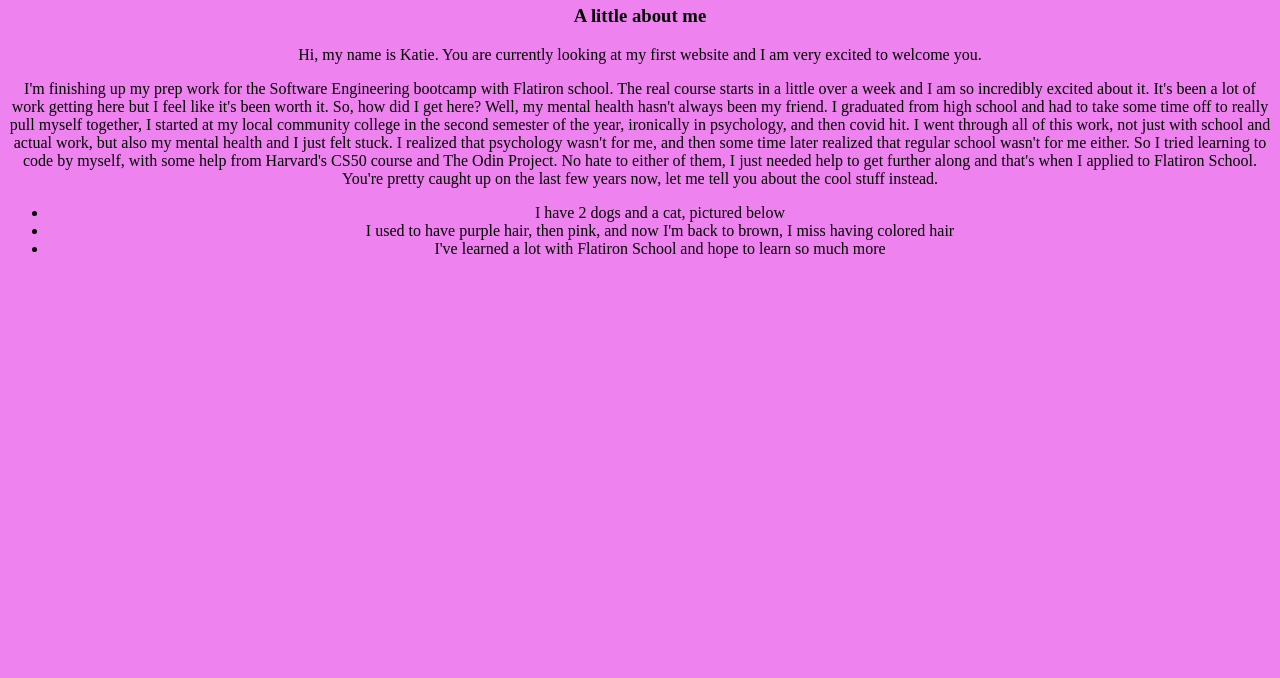
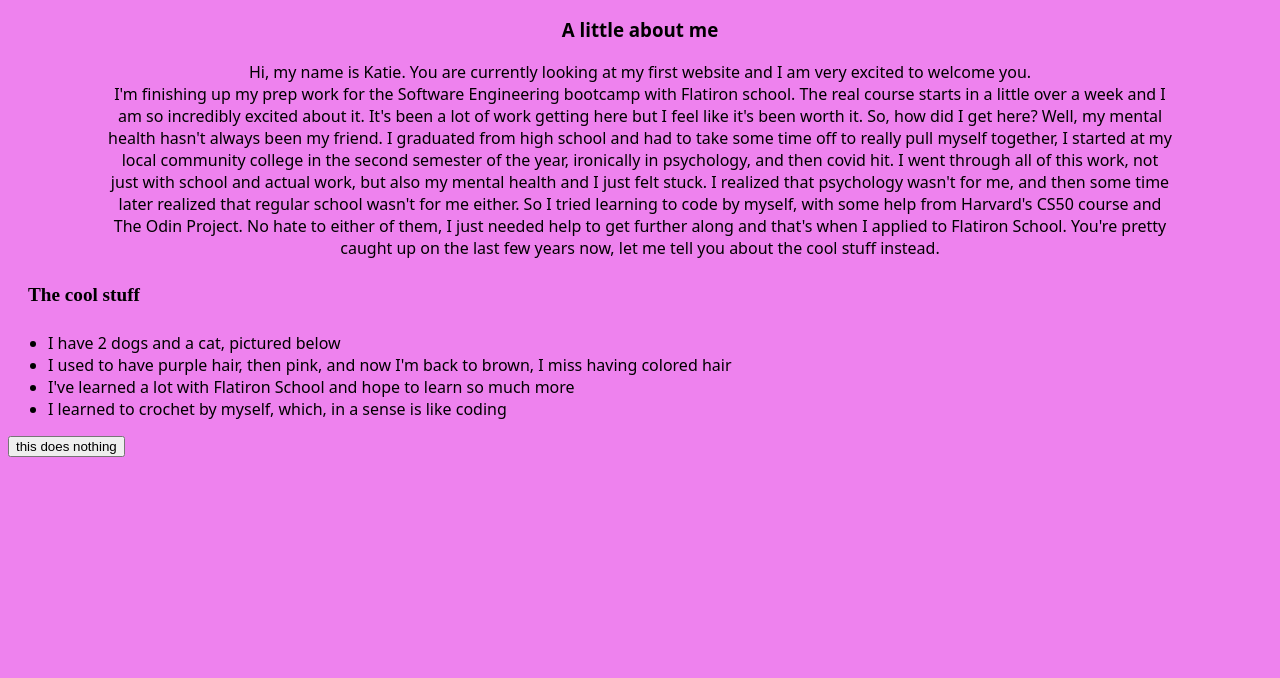
Before and after one commit to kaytayyy/my-personal-website, a plain HTML site: page index.html in a window 1280 px wide. Shown: the part 122-800 px from the top of the page. Drawn offline with Linux system fonts and the light colour scheme.

Commit message:
added button in html, added padding, margins, and font in css

```diff
--- a/index.html
+++ b/index.html
@@ -18,10 +18,14 @@
             No hate to either of them, I just needed help to get further along and that's when I applied to Flatiron School. You're pretty caught up on the
             last few years now, let me tell you about the cool stuff instead.
         </p>
+        <h4>The cool stuff</h4>
         <ul>
             <li>I have 2 dogs and a cat, pictured below</li>
             <li>I used to have purple hair, then pink, and now I'm back to brown, I miss having colored hair</li>
             <li>I've learned a lot with Flatiron School and hope to learn so much more</li>
+            <li>I learned to crochet by myself, which, in a sense is like coding</li>
         </ul>
+        <button>this does nothing</button>
+
     </body>
 </html>
--- a/style.css
+++ b/style.css
@@ -3,16 +3,29 @@ body {
 }
 h1 {
     text-align: center;
+    font-family: system-ui, -apple-system, BlinkMacSystemFont, 'Segoe UI', Roboto, Oxygen, Ubuntu, Cantarell, 'Open Sans', 'Helvetica Neue', sans-serif;
 }
 h2 {
     text-align: center;
+    font-family: system-ui, -apple-system, BlinkMacSystemFont, 'Segoe UI', Roboto, Oxygen, Ubuntu, Cantarell, 'Open Sans', 'Helvetica Neue', sans-serif;
 }
 h3 {
     text-align: center;
+    font-family: system-ui, -apple-system, BlinkMacSystemFont, 'Segoe UI', Roboto, Oxygen, Ubuntu, Cantarell, 'Open Sans', 'Helvetica Neue', sans-serif;
 }
 p {
     text-align: center;
+    font-family: system-ui, -apple-system, BlinkMacSystemFont, 'Segoe UI', Roboto, Oxygen, Ubuntu, Cantarell, 'Open Sans', 'Helvetica Neue', sans-serif;
+    margin: auto;
+    padding-left: 100px;
+    padding-right: 100px;
+}
+h4 {
+    text-align: left;
+    font-size: larger;
+    padding-left: 20px;
 }
 ul {
-    text-align: center;
+    text-align: left;
+    font-family: system-ui, -apple-system, BlinkMacSystemFont, 'Segoe UI', Roboto, Oxygen, Ubuntu, Cantarell, 'Open Sans', 'Helvetica Neue', sans-serif;
 }
```
